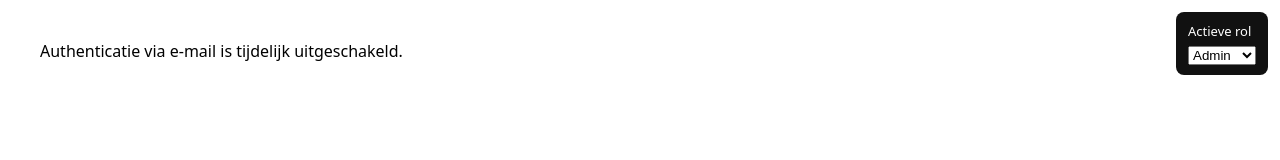
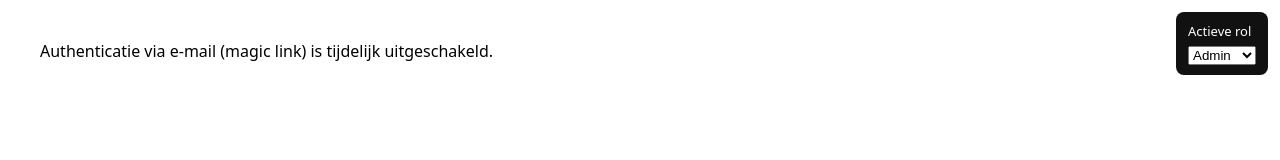
Before and after one commit to LuckyMi3/synergos-volgsysteem, a Next.js app: page /auth/callback in a window 1280 px wide. Shown: the top 160 px of the page. Built offline with nearby package versions, Linux system fonts and the light colour scheme.

Commit message:
Update page.tsx

```diff
--- a/app/auth/callback/page.tsx
+++ b/app/auth/callback/page.tsx
@@ -1,7 +1,7 @@
 export default function AuthCallbackPage() {
   return (
     <div style={{ padding: 40 }}>
-      Authenticatie via e-mail is tijdelijk uitgeschakeld.
+      Authenticatie via e-mail (magic link) is tijdelijk uitgeschakeld.
     </div>
   );
 }
```
